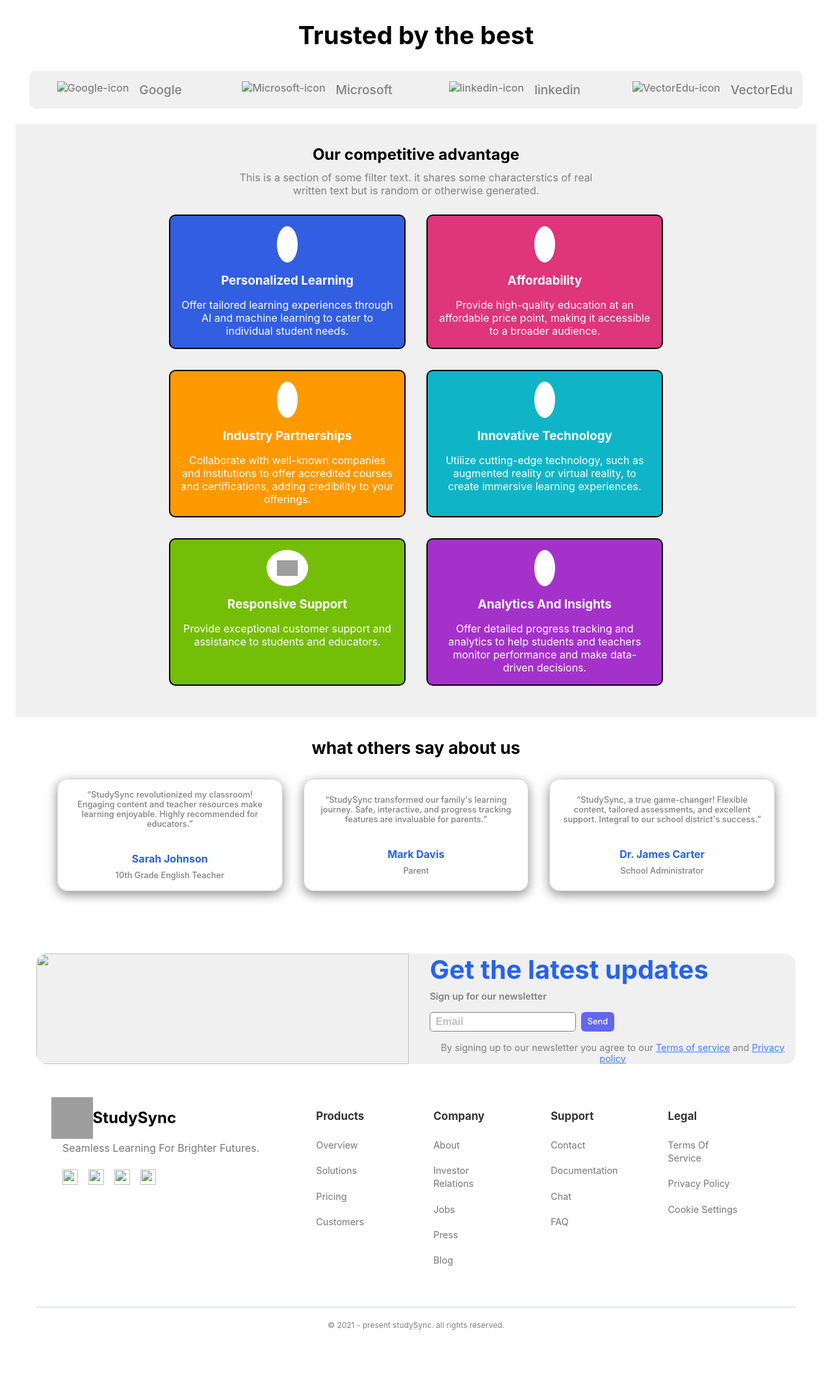
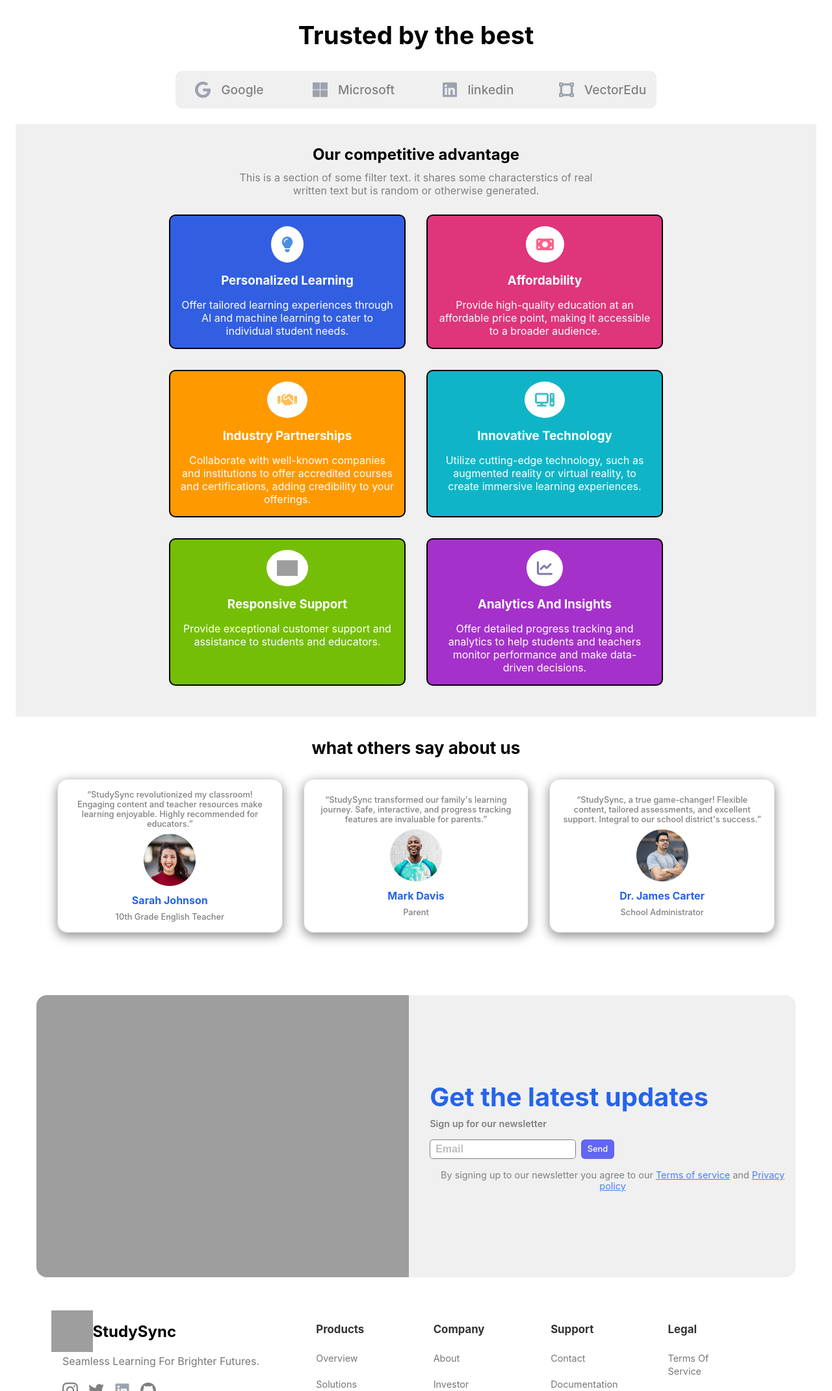
Before and after one commit to swe-kanishk/StudySync-ui-clone, a plain HTML site: page index.html in a window 1280 px wide. Shown: the part 660-2800 px from the top of the page at 65% size. Before the commit the page ends 2738 px from the top, so only its background shows below. Drawn offline with Linux system fonts and the light colour scheme; the site is published under a folder, as on GitHub Pages, so addresses that start at the root find nothing; grey boxes are pictures that could not be loaded.

Commit message:
added valid images

```diff
--- a/index.html
+++ b/index.html
@@ -50,7 +50,7 @@
 
             <div class="content-right">
                 <div class="img-container">
-                    <img src="/img-icons/usgs-hoS3dzgpHzw-unsplash.jpg" alt="image" class="section-image">
+                    <img src="./img-icons/usgs-hoS3dzgpHzw-unsplash.jpg" alt="image" class="section-image">
                 </div>
             </div>
         </div>
@@ -59,19 +59,19 @@
         <h2 class="company-title">Trusted by the best</h2>
         <div class="company-grid">
             <div class="company-logo">
-                <img src="/img-icons/Google.svg" alt="Google-icon" class="svg-img">
+                <img src="./img-icons/Google.svg" alt="Google-icon" class="svg-img">
                 <span>Google</span>
             </div>
             <div class="company-logo">
-                <img src="/img-icons/Microsoft.svg" alt="Microsoft-icon" class="svg-img">
+                <img src="./img-icons/Microsoft.svg" alt="Microsoft-icon" class="svg-img">
                 <span>Microsoft</span>
             </div>
             <div class="company-logo">
-                <img src="/img-icons/linkedin.svg" alt="linkedin-icon" class="svg-img">
+                <img src="./img-icons/linkedin.svg" alt="linkedin-icon" class="svg-img">
                 <span>linkedin</span>
             </div>
             <div class="company-logo">
-                <img src="/img-icons/VectorEdu.svg" alt="VectorEdu-icon" class="svg-img">
+                <img src="./img-icons/VectorEdu.svg" alt="VectorEdu-icon" class="svg-img">
                 <span>VectorEdu</span>
             </div>
         </div>
@@ -85,7 +85,7 @@
             <div class="feature-grid">
                 <div class="cards">
                     <div class="logo-img">
-                        <img src="/img-icons/PersonalizedLearn.svg" alt="">
+                        <img src="./img-icons/PersonalizedLearn.svg" alt="">
                     </div>
                     <div class="card-title">
                         <h3>personalized learning</h3>
@@ -97,7 +97,7 @@
                 </div>
                 <div class="cards">
                     <div class="logo-img">
-                        <img src="/img-icons/Affordability.svg" alt="">
+                        <img src="./img-icons/Affordability.svg" alt="">
                     </div>
                     <div class="card-title">
                         <h3>Affordability</h3>
@@ -109,7 +109,7 @@
                 </div>
                 <div class="cards">
                     <div class="logo-img">
-                       <img src="/img-icons/IndustryPatner.svg" alt="">
+                       <img src="./img-icons/IndustryPatner.svg" alt="">
                     </div>
                     <div class="card-title">
                         <h3>industry partnerships</h3>
@@ -121,7 +121,7 @@
                 </div>
                 <div class="cards">
                     <div class="logo-img">
-                       <img src="/img-icons/InnovativeTech.svg" alt="">
+                       <img src="./img-icons/InnovativeTech.svg" alt="">
                     </div>
                     <div class="card-title">
                         <h3>innovative technology</h3>
@@ -145,7 +145,7 @@
                 </div>
                 <div class="cards">
                     <div class="logo-img">
-                        <img src="/img-icons/Analytics.svg" alt="">
+                        <img src="./img-icons/Analytics.svg" alt="">
                     </div>
                     <div class="card-title">
                         <h3>Analytics and insights</h3>
@@ -170,7 +170,7 @@
                         </p>
                     </div>
                     <div class="user-img">
-                        <img src="/img-icons/avatar1.png" alt="">
+                        <img src="./img-icons/avatar1.png" alt="">
                     </div>
                     <div class="username">
                         <span>sarah johnson</span>
@@ -185,7 +185,7 @@
                         </p>
                     </div>
                     <div class="user-img">
-                        <img src="/img-icons/avatar2.png" alt="">
+                        <img src="./img-icons/avatar2.png" alt="">
                     </div>
                     <div class="username">
                         <span>Mark davis</span>
@@ -200,7 +200,7 @@
                         </p>
                     </div>
                     <div class="user-img">
-                        <img src="/img-icons/avatar3.png" alt="">
+                        <img src="./img-icons/avatar3.png" alt="">
                     </div>
                     <div class="username">
                         <span>dr. james carter</span>
@@ -215,7 +215,7 @@
     <div class="newsletter-container">
         <div class="newsletter-content">
             <div class="news-left">
-                <img src="/img-icons/img.png" alt="">
+                <img src="./img-icons/img.png" alt="">
             </div>
             <div class="news-right">
                 <div class="news-info">
@@ -247,10 +247,10 @@
                 </div>
                 <p class="filler-text">seamless learning for brighter futures.</p>
                 <div class="social-links">
-                    <a href="#insta"><img src="/img-icons/instagram.svg" loading="lazy" class="social-svg"></img></a>
-                    <a href="#twitter"><img src="/img-icons/twitter.svg" loading="lazy" class="social-svg"></img></a>
-                    <a href="#linkedin"><img src="/img-icons/linkedin.svg" loading="lazy" class="social-svg"></img></a>
-                    <a href="#github"><img src="/img-icons/github.svg" loading="lazy" class="social-svg"></img></a>
+                    <a href="#insta"><img src="./img-icons/instagram.svg" loading="lazy" class="social-svg"></img></a>
+                    <a href="#twitter"><img src="./img-icons/twitter.svg" loading="lazy" class="social-svg"></img></a>
+                    <a href="#linkedin"><img src="./img-icons/linkedin.svg" loading="lazy" class="social-svg"></img></a>
+                    <a href="#github"><img src="./img-icons/github.svg" loading="lazy" class="social-svg"></img></a>
                 </div>
             </div>
             <div class="left-section">
```
